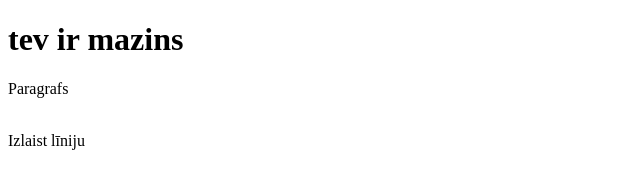
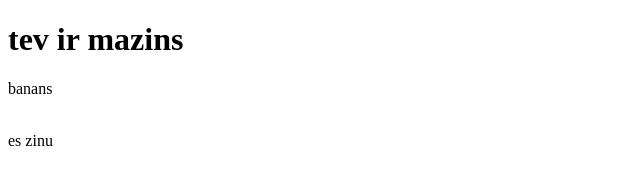
Before and after one commit to Gabitis/webpage3, a plain HTML site: page index.html in a window 1280 px wide. Shown: the full height of the page, 0-640 px from the left. Drawn offline with Linux system fonts and the light colour scheme.

Commit message:
Update index.html

```diff
--- a/index.html
+++ b/index.html
@@ -3,8 +3,8 @@
 <body>
 
   <h1>tev ir mazins</h1>
-  <p>Paragrafs</p>
-  <br>Izlaist līniju</br>
+  <p>banans</p>
+  <br>es zinu</br>
 
 
 </body>
```
